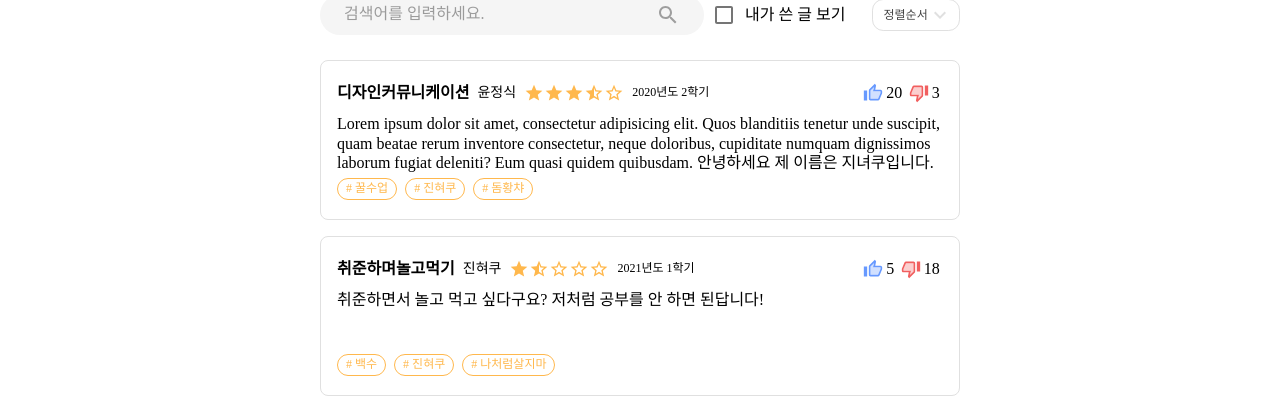
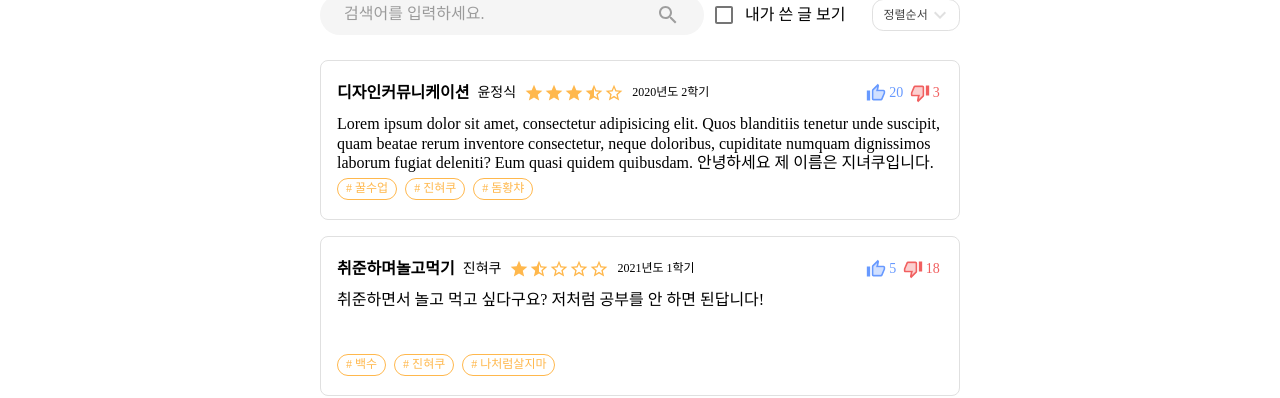
Before and after one commit to koreatech/hanpyo, a React (Create React App) app in the folder client/: page /review in a window 1280 px wide. Shown: the part 382-780 px from the top of the page. Built offline with nearby package versions, Linux system fonts and the light colour scheme; a web font is replaced by a local one.

Commit message:
refactor: 원활한 재사용을 위한 Thumb 수정
- detail props를 통한 상황에 따른 View 변경

```diff
--- a/client/src/components/UI/atoms/ThumbScore/ThumbScore.tsx
+++ b/client/src/components/UI/atoms/ThumbScore/ThumbScore.tsx
@@ -8,6 +8,7 @@ interface ThumbProps {
   thumbDown?: boolean;
   score: number;
   onClick?: () => void;
+  detail: boolean;
 }
 
 interface CSSProps {
@@ -28,20 +29,27 @@ const useStyles = makeStyles((theme) => ({
   }),
   down: {
     color: '#F15F5F',
-    marginRight: '0.2rem',
   },
   up: {
     color: '#6799FF',
+  },
+  marginRight: {
     marginRight: '0.2rem',
   },
 }));
 
-const Thumb = ({ thumbDown = false, score, onClick }: ThumbProps): JSX.Element => {
+const Thumb = ({ thumbDown = false, score, onClick, detail }: ThumbProps): JSX.Element => {
   const classes = useStyles({ thumbDown });
   return (
     <div className={classes.root} onClick={onClick}>
-      {thumbDown ? <ThumbDown fontSize="small" className={classes.down} /> : <ThumbUp fontSize="small" className={classes.up} />}
-      <Typography>{score}</Typography>
+      {thumbDown ? (
+        <ThumbDown fontSize={detail ? 'large' : 'small'} className={`${classes.down} ${classes.marginRight}`} />
+      ) : (
+        <ThumbUp fontSize={detail ? 'large' : 'small'} className={`${classes.up} ${classes.marginRight}`} />
+      )}
+      <Typography className={thumbDown ? classes.down : classes.up} variant={detail ? 'h6' : 'subtitle2'}>
+        {score}
+      </Typography>
     </div>
   );
 };
--- a/client/src/components/UI/molecules/LectureReviewThumbs/LectureReviewThumbs.tsx
+++ b/client/src/components/UI/molecules/LectureReviewThumbs/LectureReviewThumbs.tsx
@@ -5,6 +5,7 @@ import { Thumb } from '@/components/UI/atoms';
 interface LectureReviewThumbsProps {
   upScore: number;
   downScore: number;
+  detail?: boolean;
 }
 
 const useStyles = makeStyles((theme) => ({
@@ -13,12 +14,12 @@ const useStyles = makeStyles((theme) => ({
   },
 }));
 
-const LectureReviewThumbs = ({ upScore, downScore }: LectureReviewThumbsProps): JSX.Element => {
+const LectureReviewThumbs = ({ upScore, downScore, detail = false }: LectureReviewThumbsProps): JSX.Element => {
   const classes = useStyles();
   return (
     <div className={classes.root}>
-      <Thumb score={upScore} />
-      <Thumb score={downScore} thumbDown />
+      <Thumb score={upScore} detail={detail} />
+      <Thumb score={downScore} thumbDown detail={detail} />
     </div>
   );
 };
```
